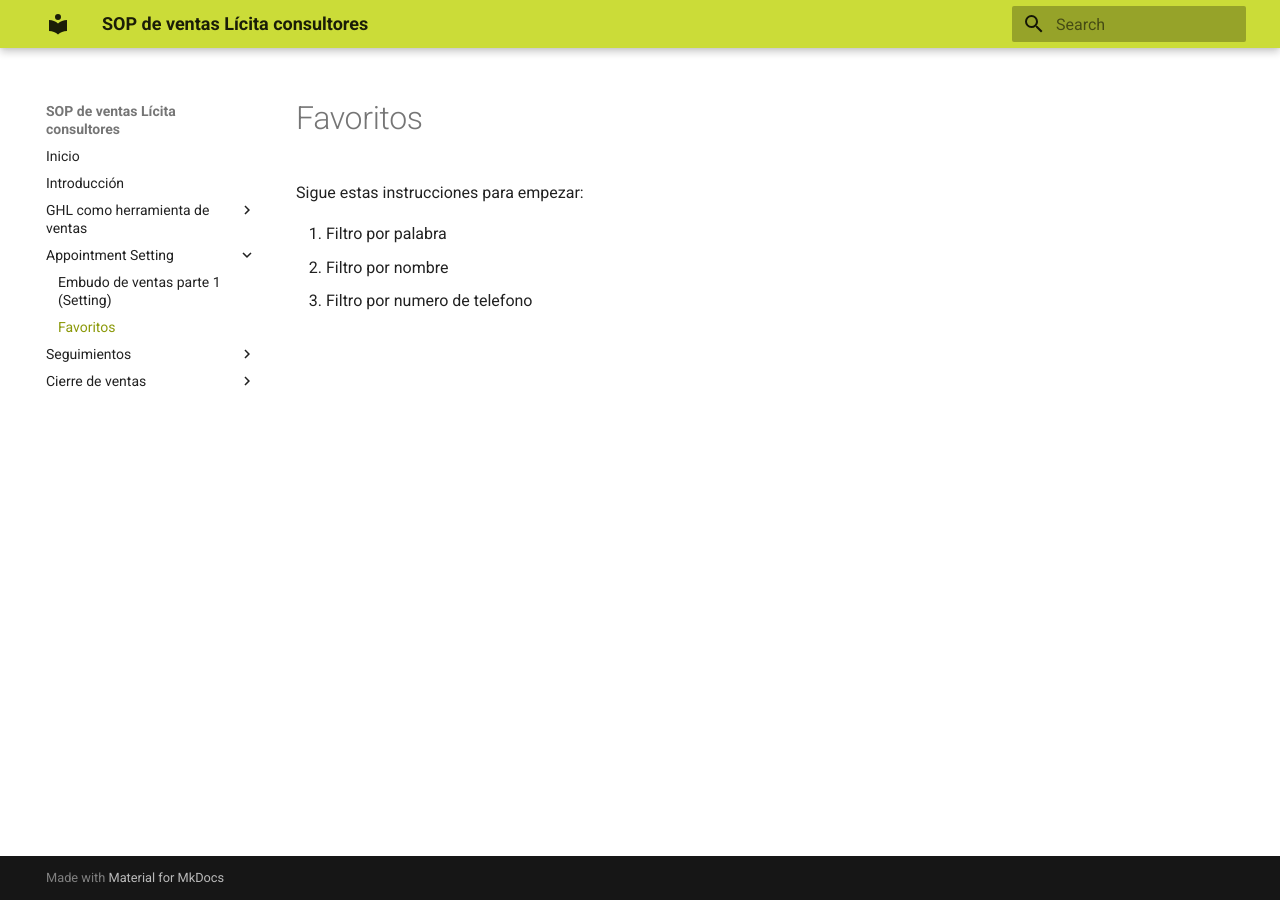
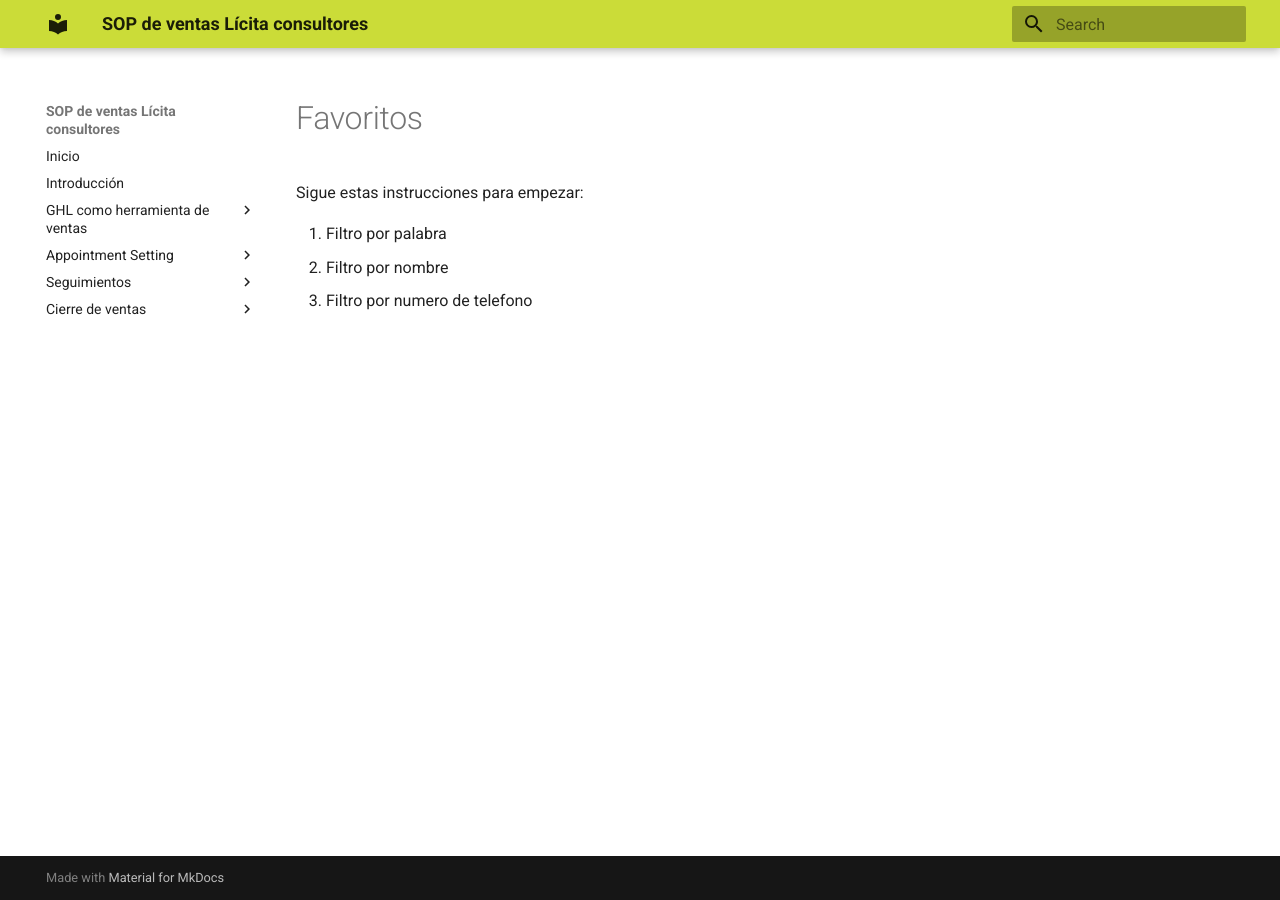
Before and after one commit to lsalazarti202451-a11y/licita-docs, an MkDocs documentation site: the page built from docs/Appointment/favoritos.md, in a window 1280 px wide. Built offline with MkDocs 1.6.1 and Material for MkDocs 9.7.7, drawn with Linux system fonts in a browser that asks for light colours; some of the changed lines change nothing that is shown.

Commit message:
Update mkdocs.yml

```diff
--- a/mkdocs.yml
+++ b/mkdocs.yml
@@ -23,7 +23,8 @@
           - Configuración de Calendarios y agendamiento: GHL/ghlotros.md
   - Appointment Setting:
       - Embudo de ventas parte 1 (Setting): Appointment/appointmentcontent.md
-      - Favoritos: Appointment/favoritos.md
+      - Estrategia de prospección: Appointment/estrategias.md
+      - Triaje: Appointment/triaje.md
   - Seguimientos:
       - Procedimiento Estandar: Seguimientos/procedimientoseg.md
       - Otros: Seguimientos/seguimientosotros.md
```
